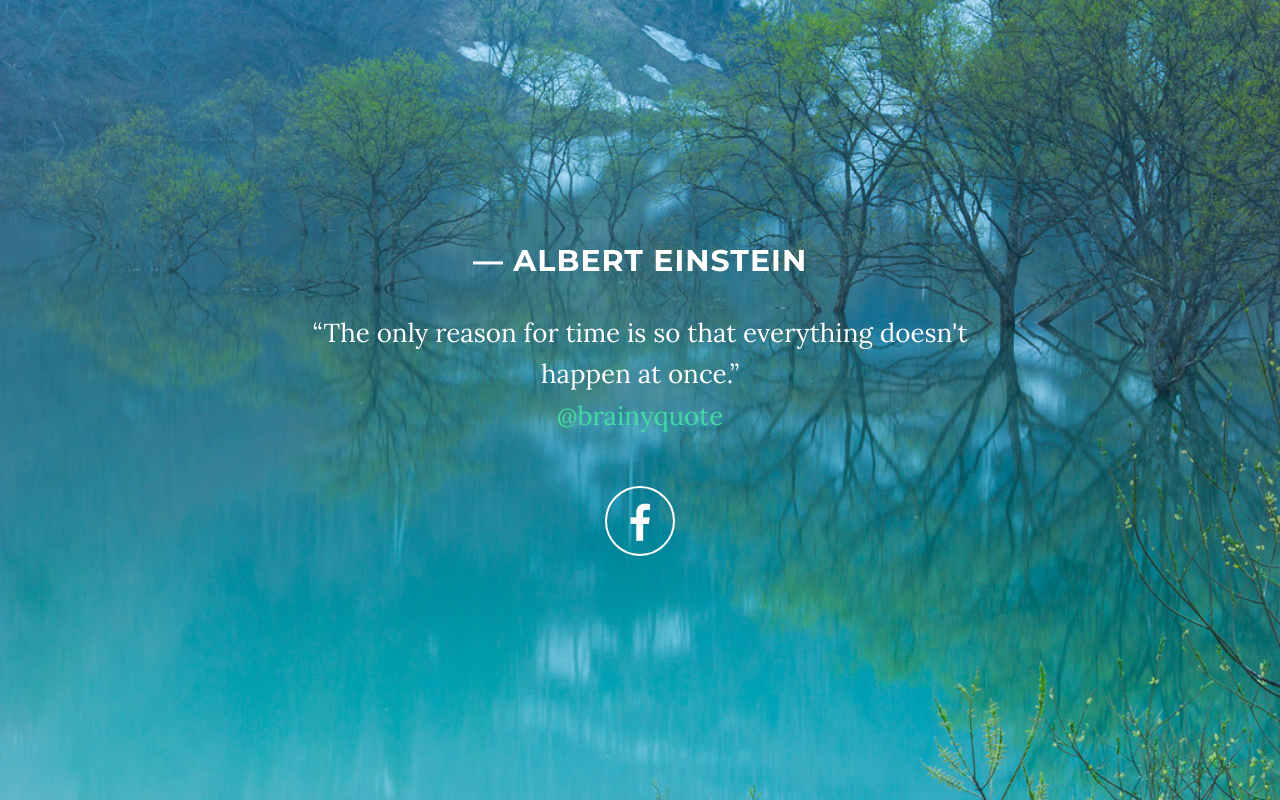
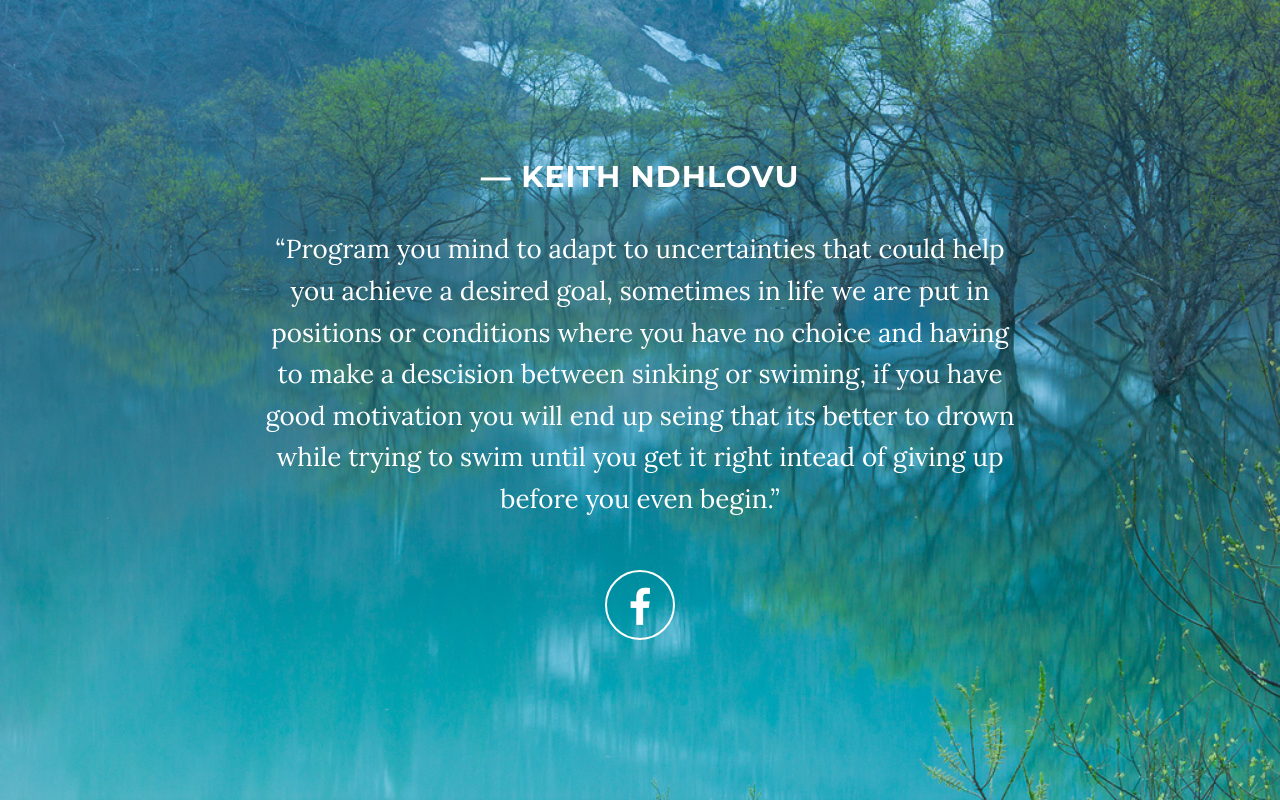
Before and after one commit to KeithNdhlovu/keithndhlovu.github.io, a plain HTML site: page index.html in a window 1280 px wide. Drawn offline with Linux system fonts and the light colour scheme.

Commit message:
--Added new Quote

```diff
--- a/index.html
+++ b/index.html
@@ -40,11 +40,14 @@
                 <div class="row">
                     <div class="col-md-8 col-md-offset-2">
                         <!-- class="brand-heading" -->
-                        <h2> ― Albert Einstein </h2>
+                        <h2> ― Keith Ndhlovu </h2>
                         <p class="intro-text">
-                            “The only reason for time is so that everything doesn't happen at once.”
+                            “Program you mind to adapt to uncertainties that could help you achieve a desired goal, sometimes in life
+                            we are put in positions or conditions where you have no choice and having to make a descision between sinking
+                            or swiming, if you have good motivation you will end up seing that its better to drown while trying to swim
+                            until you get it right intead of giving up before you even begin.”
                             <br/>
-                            <a href="http://www.brainyquote.com/quotes/quotes/a/alberteins148878.html">@brainyquote</a>
+                            <!-- <a href="http://www.brainyquote.com/quotes/quotes/a/alberteins148878.html">@brainyquote</a> -->
                         </p>
                         <a href="https://www.facebook.com/keith.kndhlovu" class="btn btn-circle page-scroll">
                             <i class="fa fa-facebook animated"></i>
```
